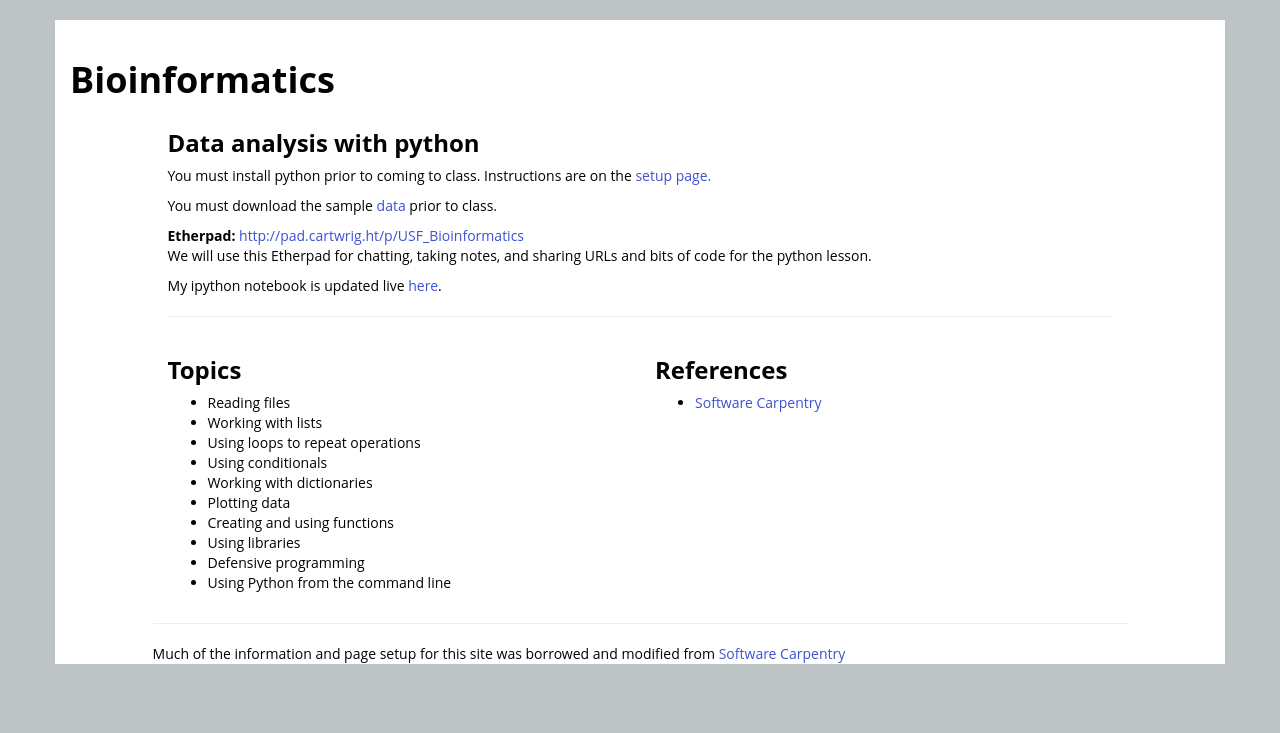
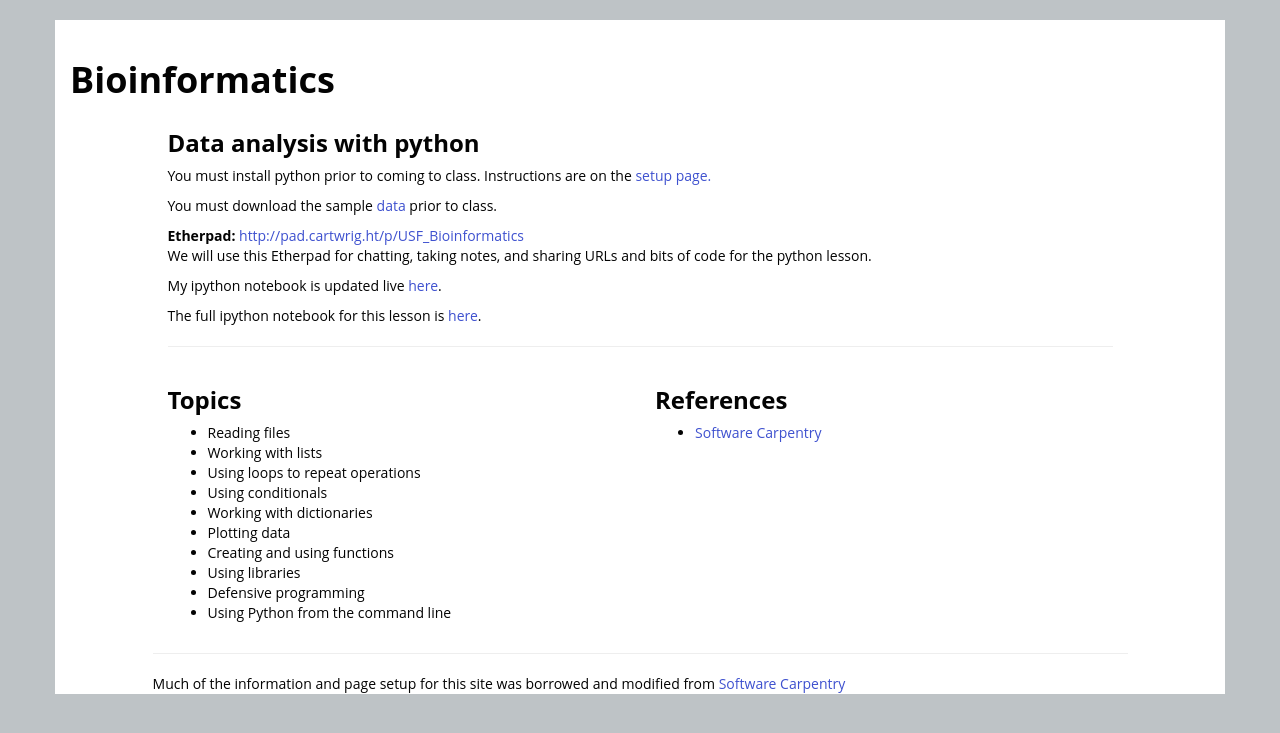
Before and after one commit to rachelss/Bioinformatics, a Jekyll site: the page built from python.html, in a window 1280 px wide. Shown: the top 733 px of the page. Built offline with Jekyll 4.4.1, drawn with Linux system fonts in a browser that asks for light colours; nearby versions of some CDN libraries; library files that are not in the unit come from our copies.

Commit message:
update notebook

```diff
--- a/python.html
+++ b/python.html
@@ -23,6 +23,9 @@ root: .
 
 <p id = notebook">
   My ipython notebook is updated live <a href=https://github.com/rachelss/Bioinformatics/blob/gh-pages/fastq_stats.ipynb>here</a>.
+</p>
+<p id = notebook2">
+  The full ipython notebook for this lesson is <a href=https://github.com/rachelss/Bioinformatics/blob/gh-pages/fastq_stats_test.ipynb>here</a>.
 </p>
 
 <hr/>
```
